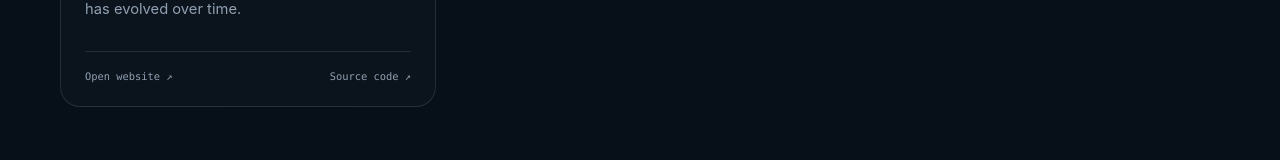
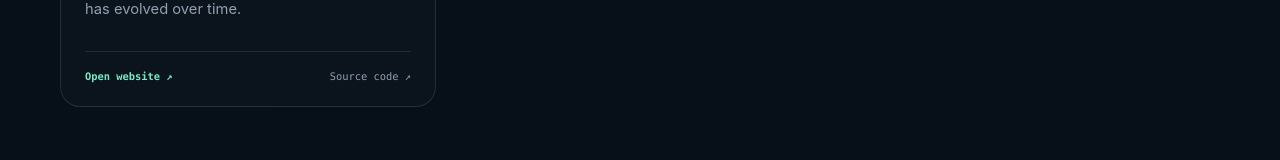
Before and after one commit to Kelby1/kelby-Portfolio, a React (Vite) app: page / in a window 1280 px wide. Shown: the part 2707-2867 px from the top of the page. Built offline with nearby package versions, Linux system fonts and the light colour scheme.

Commit message:
Style live website and source code project links

```diff
--- a/src/styles.css
+++ b/src/styles.css
@@ -1206,6 +1206,37 @@ h3 {
   font-size: 0.65rem;
 }
 
+
+.project-live-link,
+.project-source-link {
+  display: inline-flex;
+  align-items: center;
+  gap: 6px;
+  transition: color 180ms ease, transform 180ms ease;
+}
+
+.project-live-link {
+  color: var(--accent);
+  font-weight: 800;
+}
+
+.project-source-link {
+  color: var(--muted);
+}
+
+.project-live-link:hover,
+.project-source-link:hover {
+  transform: translateY(-1px);
+}
+
+.project-source-link:hover {
+  color: var(--text);
+}
+
+.project-deploy-pending {
+  color: var(--muted);
+}
+
 .project-arrow {
   color: var(--accent);
   font-size: 1rem;
```
